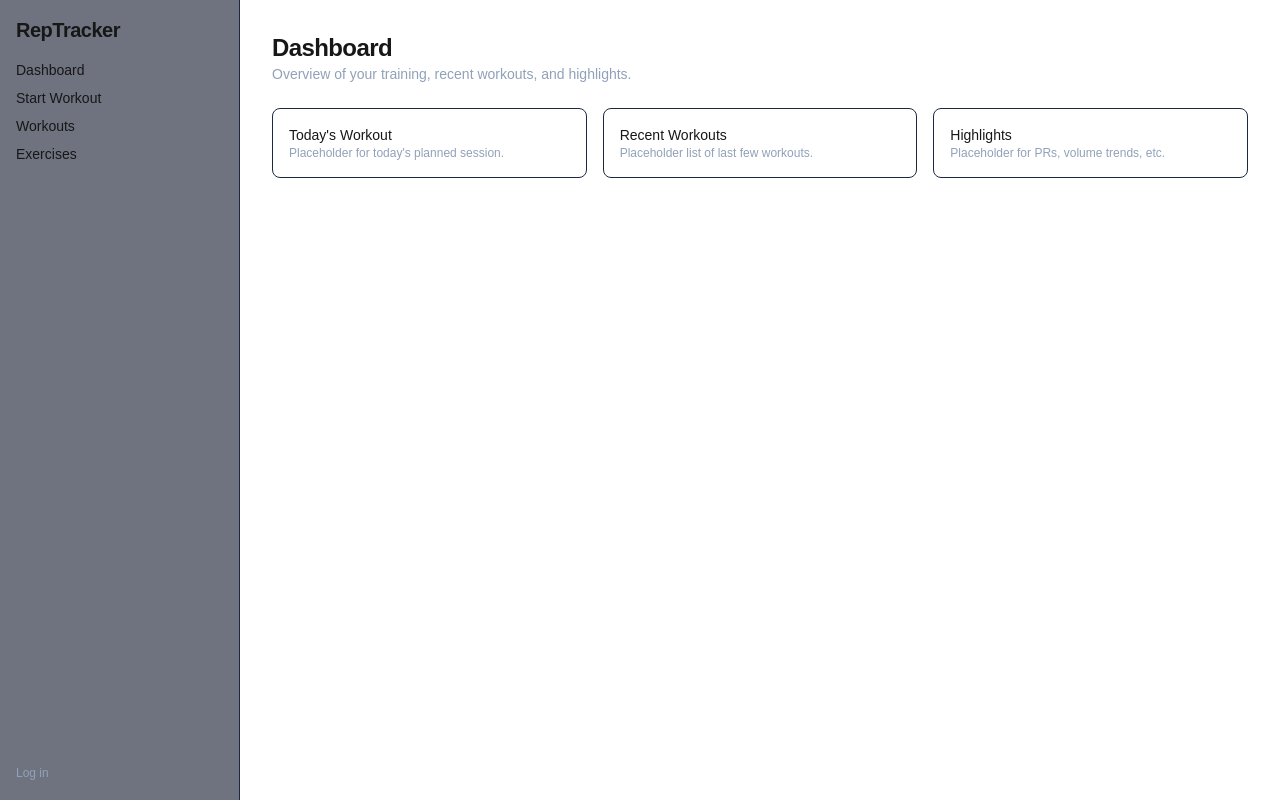
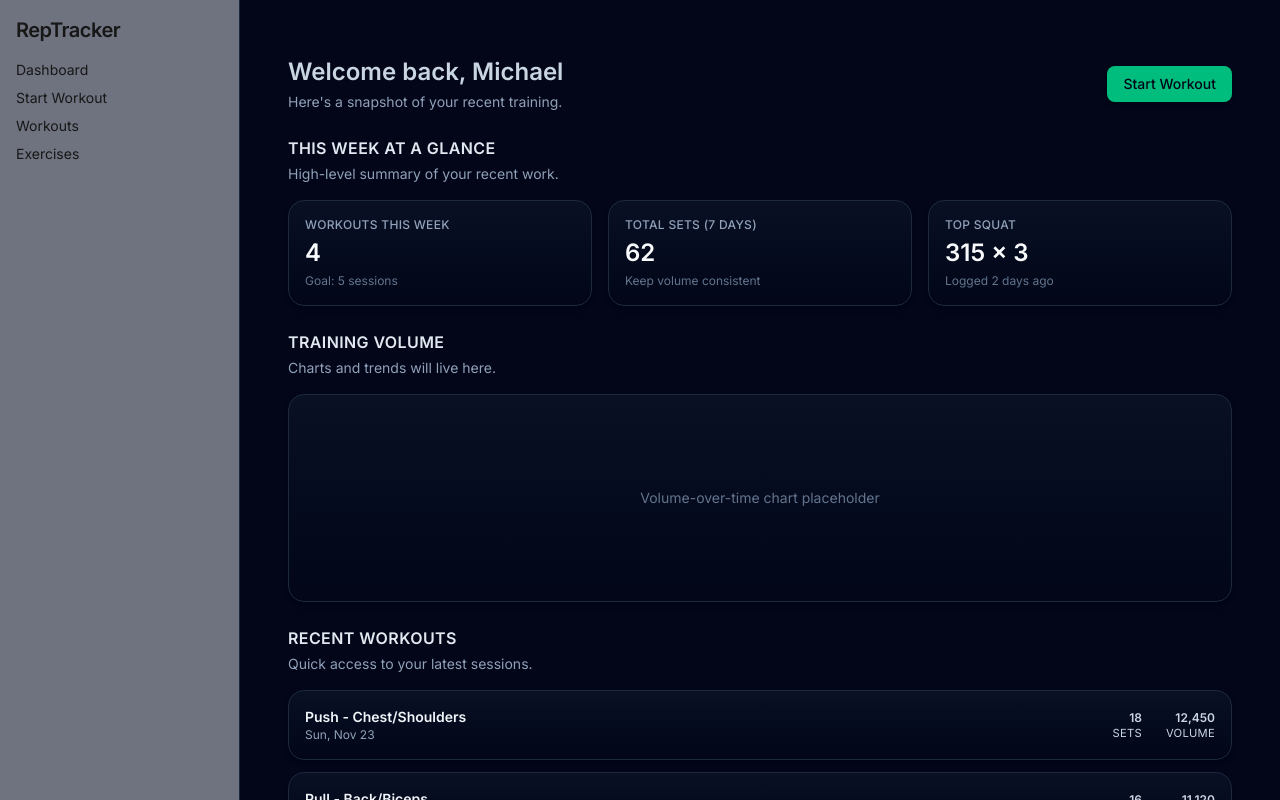
Before and after one commit to mkibler7/set-tracker, a Next.js app in the folder frontend/: page /dashboard in a window 1280 px wide. Shown: the top 800 px of the page. Built offline with nearby package versions, Linux system fonts and the light colour scheme.

Commit message:
feat(frontend): add dashboard layout and dark theme with mock data (#1)

```diff
--- a/frontend/app/dashboard/page.tsx
+++ b/frontend/app/dashboard/page.tsx
@@ -1,33 +1,119 @@
-export default function DashboardPage() {
+import { StatTile } from "@/components/ui/StatTile";
+import { Card } from "@/components/ui/Card";
+import { PageSectionTitle } from "@/components/ui/PageSectionTitle";
+import { Button } from "@/components/ui/Button";
+import {
+  WorkoutCard,
+  type DashboardWorkout,
+} from "@/components/dashboard/WorkoutCard";
+
+const mockStats = [
+  {
+    label: "Workouts this week",
+    value: 4,
+    helperText: "Goal: 5 sessions",
+  },
+  {
+    label: "Total sets (7 days)",
+    value: 62,
+    helperText: "Keep volume consistent",
+  },
+  {
+    label: "Top squat",
+    value: "315 x 3",
+    helperText: "Logged 2 days ago",
+  },
+];
+
+const mockRecentWorkouts: DashboardWorkout[] = [
+  {
+    id: "w1",
+    date: "Sun, Nov 23",
+    name: "Push - Chest/Shoulders",
+    totalSets: 18,
+    totalVolume: 12450,
+  },
+  {
+    id: "w2",
+    date: "Fri, Nov 21",
+    name: "Pull - Back/Biceps",
+    totalSets: 16,
+    totalVolume: 11120,
+  },
+  {
+    id: "w3",
+    date: "Wed, Nov 19",
+    name: "Legs - Squat Focus",
+    totalSets: 20,
+    totalVolume: 15680,
+  },
+];
+
+export default async function DashboardPage() {
+  // Later this will call the backend; for now it's all mock data.
+  const userFirstName = "Michael"; // TODO: replace with real user data
+
   return (
-    <section className="space-y-6">
-      <header>
-        <h1 className="text-2xl font-semibold tracking-tight">Dashboard</h1>
-        <p className="text-sm text-slate-400">
-          Overview of your training, recent workouts, and highlights.
-        </p>
-      </header>
-
-      <div className="grid gap-4 md:grid-cols-3">
-        <div className="rounded-lg border border-slate-800 p-4">
-          <h2 className="text-sm font-medium">Today&apos;s Workout</h2>
-          <p className="text-xs text-slate-400">
-            Placeholder for today&apos;s planned session.
+    <main className="mx-auto flex max-w-5xl flex-col gap-6 px-4 py-6">
+      {/* Header */}
+      <section className="flex flex-col items-start justify-between gap-4 sm:flex-row sm:items-center">
+        <div>
+          <h1 className="text-2xl font-semibold text-slate-300">
+            Welcome back, {userFirstName}
+          </h1>
+          <p className="mt-1 text-sm text-slate-400">
+            Here&apos;s a snapshot of your recent training.
           </p>
         </div>
-        <div className="rounded-lg border border-slate-800 p-4">
-          <h2 className="text-sm font-medium">Recent Workouts</h2>
-          <p className="text-xs text-slate-400">
-            Placeholder list of last few workouts.
-          </p>
+
+        <Button
+          variant="primary"
+          className="whitespace-nowrap"
+          // Later: onClick → router.push("/start")
+        >
+          Start Workout
+        </Button>
+      </section>
+
+      {/* Stat tiles */}
+      <section>
+        <PageSectionTitle
+          title="This week at a glance"
+          subtitle="High-level summary of your recent work."
+        />
+
+        <div className="grid gap-4 sm:grid-cols-3">
+          {mockStats.map((stat) => (
+            <StatTile key={stat.label} {...stat} />
+          ))}
         </div>
-        <div className="rounded-lg border border-slate-800 p-4">
-          <h2 className="text-sm font-medium">Highlights</h2>
-          <p className="text-xs text-slate-400">
-            Placeholder for PRs, volume trends, etc.
-          </p>
+      </section>
+
+      {/* Chart placeholder */}
+      <section>
+        <PageSectionTitle
+          title="Training volume"
+          subtitle="Charts and trends will live here."
+        />
+        <Card className="h-52 flex items-center justify-center text-sm text-slate-500">
+          {/* TODO: Replace with Recharts/Chart.js chart (Day 13) */}
+          Volume-over-time chart placeholder
+        </Card>
+      </section>
+
+      {/* Recent workouts */}
+      <section className="pb-4">
+        <PageSectionTitle
+          title="Recent workouts"
+          subtitle="Quick access to your latest sessions."
+        />
+
+        <div className="flex flex-col gap-3">
+          {mockRecentWorkouts.map((w) => (
+            <WorkoutCard key={w.id} workout={w} />
+          ))}
         </div>
-      </div>
-    </section>
+      </section>
+    </main>
   );
 }
--- a/frontend/app/layout.tsx
+++ b/frontend/app/layout.tsx
@@ -1,6 +1,9 @@
 import type { Metadata } from "next";
 import Link from "next/link";
 import "./globals.css";
+import { Inter } from "next/font/google";
+
+const inter = Inter({ subsets: ["latin"] });
 
 export const metadata: Metadata = {
   title: "RepTracker",
@@ -14,7 +17,7 @@ export default function RootLayout({
 }) {
   return (
     <html lang="en">
-      <body className="min-h-screen bg-slate-950 text-slate-100">
+      <body className={`${inter.className} bg-slate-950 text-slate-50`}>
         <div className="flex min-h-screen">
           {/* Sidebar */}
           <aside className="hidden md:flex w-60 flex-col border-r border-slate-800 bg-slate-900/60 p-4 gap-4">
@@ -47,7 +50,7 @@ export default function RootLayout({
           </aside>
 
           {/* Main content */}
-          <main className="flex-1 p-4 md:p-8">{children}</main>
+          <main className="flex-1 bg-slate-950 p-4 md:p-8">{children}</main>
         </div>
       </body>
     </html>
--- /dev/null
+++ b/frontend/components/dashboard/WorkoutCard.tsx
@@ -0,0 +1,38 @@
+import React from "react";
+import { Card } from "../ui/Card";
+
+export interface DashboardWorkout {
+  id: string;
+  date: string; // e.g., "Mon, Nov 24"
+  name: string; // e.g., "Push Day"
+  totalSets: number;
+  totalVolume: number; // in kg or lbs
+}
+
+interface WorkoutCardProps {
+  workout: DashboardWorkout;
+}
+
+export function WorkoutCard({ workout }: WorkoutCardProps) {
+  return (
+    <Card className="flex items-center justify-between gap-2">
+      <div>
+        <p className="text-sm font-semibold text-slate-100">{workout.name}</p>
+        <p className="text-xs text-slate-400">{workout.date}</p>
+      </div>
+
+      <div className="flex gap-6 text-xs text-slate-300">
+        <div className="flex flex-col items-end">
+          <span className="font-semibold">{workout.totalSets}</span>
+          <span className="text-[0.7rem] uppercase tracking-wide">Sets</span>
+        </div>
+        <div className="flex flex-col items-end">
+          <span className="font-semibold">
+            {workout.totalVolume.toLocaleString()}
+          </span>
+          <span className="text-[0.7rem] uppercase tracking-wide">Volume</span>
+        </div>
+      </div>
+    </Card>
+  );
+}
--- /dev/null
+++ b/frontend/components/ui/Button.tsx
@@ -0,0 +1,27 @@
+import React from "react";
+
+interface ButtonProps extends React.ButtonHTMLAttributes<HTMLButtonElement> {
+  variant?: "primary" | "ghost";
+}
+
+export function Button({
+  variant = "primary",
+  className = "",
+  ...props
+}: ButtonProps) {
+  const base =
+    "inline-flex items-center justify-center rounded-lg px-4 py-2 text-sm font-medium transition disabled:opacity-50 disabled:cursor-not-allowed";
+
+  const variants = {
+    primary: "bg-emerald-500 text-slate-950 hover:bg-emerald-400 shadow-md",
+    ghost:
+      "border border-slate-700 bg-slate-900/60 text-slate-100 hover:bg-slate-800/80",
+  };
+
+  return (
+    <button
+      className={`${base} ${variants[variant]} ${className}`}
+      {...props}
+    />
+  );
+}
--- /dev/null
+++ b/frontend/components/ui/Card.tsx
@@ -0,0 +1,16 @@
+import React from "react";
+
+interface CardProps {
+  children: React.ReactNode;
+  className?: string;
+}
+
+export function Card({ children, className = "" }: CardProps) {
+  return (
+    <div
+      className={`rounded-2xl border border-slate-800 bg-gradient-to-b from-slate-900/60 to-slate-950/40 p-4 shadow-md ${className}`}
+    >
+      {children}
+    </div>
+  );
+}
--- /dev/null
+++ b/frontend/components/ui/PageSectionTitle.tsx
@@ -0,0 +1,17 @@
+import React from "react";
+
+interface PageSectionTitleProps {
+  title: string;
+  subtitle?: string;
+}
+
+export function PageSectionTitle({ title, subtitle }: PageSectionTitleProps) {
+  return (
+    <div className="mb-4">
+      <h2 className="text-base font-semibold tracking-wide text-slate-200 uppercase">
+        {title}
+      </h2>
+      {subtitle && <p className="mt-1 text-sm text-slate-400">{subtitle}</p>}
+    </div>
+  );
+}
--- /dev/null
+++ b/frontend/components/ui/StatTile.tsx
@@ -0,0 +1,22 @@
+import React from "react";
+import { Card } from "./Card";
+
+interface StatTileProps {
+  label: string;
+  value: string | number;
+  helperText?: string;
+}
+
+export function StatTile({ label, value, helperText }: StatTileProps) {
+  return (
+    <Card className="flex flex-col gap-1">
+      <span className="text-xs font-medium uppercase tracking-wide text-slate-400">
+        {label}
+      </span>
+      <span className="text-2xl font-semibold text-slate-50">{value}</span>
+      {helperText && (
+        <span className="text-xs text-slate-500">{helperText}</span>
+      )}
+    </Card>
+  );
+}
```
Also changed, not shown: 2 other files (tests, documents, lock files or other folders).
